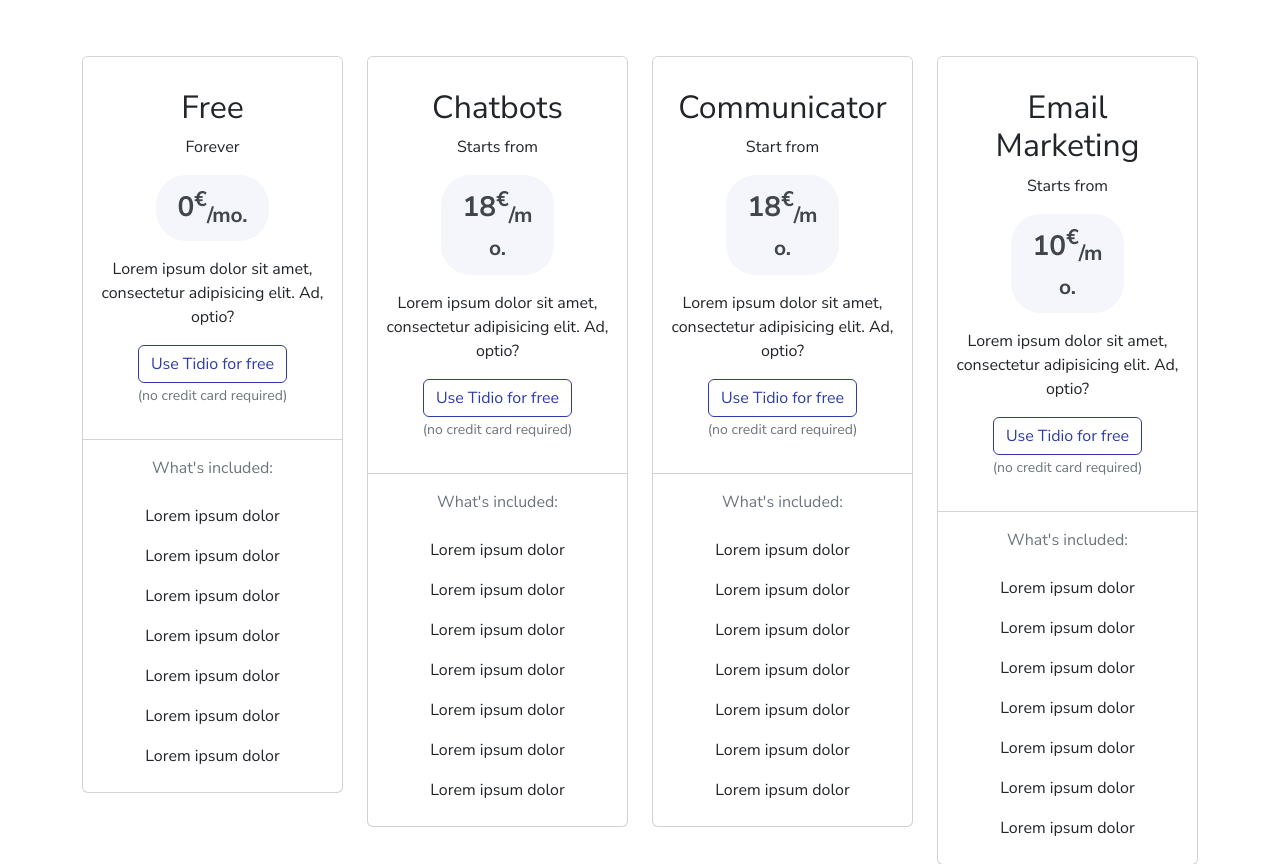
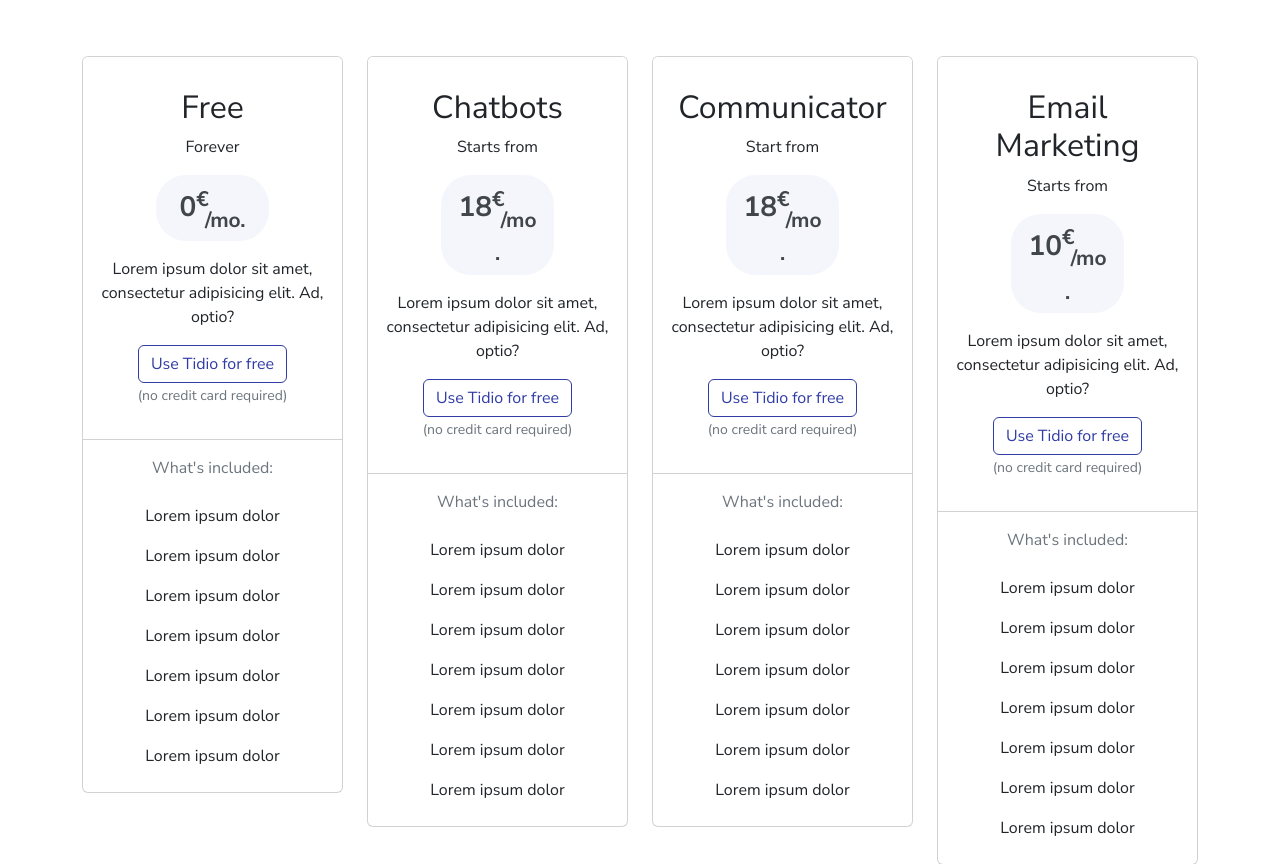
Before and after one commit to ge-vi/CAFS2, a PHP site: page /day014-sass-price-grid/index.html in a window 1280 px wide. Shown: the top 864 px of the page. Run offline with PHP 8.4, Linux system fonts and the light colour scheme; style sheets or scripts are compiled from the project's sources.

Commit message:
sass fix $enable-negative-margins

```diff
--- a/day014-sass-price-grid/index.html
+++ b/day014-sass-price-grid/index.html
@@ -22,7 +22,7 @@
                     <h2 class="card-title">Free</h2>
                     <p class="card-text">Forever</p>
                     <div class="alert alert-secondary mx-auto">
-                        <h3>0<sup class="mt-n1">€</sup><sub class="ms-n1">/mo.</sub></h3>
+                        <h3>0<sup>€</sup><sub class="ms-n1">/mo.</sub></h3>
                     </div>
                     <p>Lorem ipsum dolor sit amet, consectetur adipisicing elit. Ad, optio?</p>
                     <a href="#" class="btn btn-outline-dark">Use Tidio for free</a>
@@ -49,7 +49,7 @@
                     <h2 class="card-title">Chatbots</h2>
                     <p class="card-text">Starts from</p>
                     <div class="alert alert-secondary mx-auto">
-                        <h3>18<sup class="mt-n1">€</sup><sub class="ms-n1">/mo.</sub></h3>
+                        <h3>18<sup>€</sup><sub class="ms-n1">/mo.</sub></h3>
                     </div>
                     <p>Lorem ipsum dolor sit amet, consectetur adipisicing elit. Ad, optio?</p>
                     <a href="#" class="btn btn-outline-dark">Use Tidio for free</a>
@@ -76,7 +76,7 @@
                     <h2 class="card-title">Communicator</h2>
                     <p class="card-text">Start from</p>
                     <div class="alert alert-secondary mx-auto">
-                        <h3>18<sup class="mt-n1">€</sup><sub class="ms-n1">/mo.</sub></h3>
+                        <h3>18<sup>€</sup><sub class="ms-n1">/mo.</sub></h3>
                     </div>
                     <p>Lorem ipsum dolor sit amet, consectetur adipisicing elit. Ad, optio?</p>
                     <a href="#" class="btn btn-outline-dark">Use Tidio for free</a>
@@ -103,7 +103,7 @@
                     <h2 class="card-title">Email Marketing</h2>
                     <p class="card-text">Starts from</p>
                     <div class="alert alert-secondary mx-auto">
-                        <h3>10<sup class="mt-n1">€</sup><sub class="ms-n1">/mo.</sub></h3>
+                        <h3>10<sup>€</sup><sub class="ms-n1">/mo.</sub></h3>
                     </div>
                     <p>Lorem ipsum dolor sit amet, consectetur adipisicing elit. Ad, optio?</p>
                     <a href="#" class="btn btn-outline-dark">Use Tidio for free</a>
--- a/day014-sass-price-grid/resources/scss/main.scss
+++ b/day014-sass-price-grid/resources/scss/main.scss
@@ -1,6 +1,6 @@
+$enable-negative-margins: true;
+
 @import "~bootstrap/scss/bootstrap";
-
-$enable-negative-margins: true;
 
 $text-color-primary: #080f1a;
 $text-color-secondary: #73829e;
@@ -30,6 +30,9 @@
     h3 {
       font-weight: bold;
       margin-bottom: 0;
+      sub {
+        bottom: -0.5em;
+      }
     }
   }
 }
```
